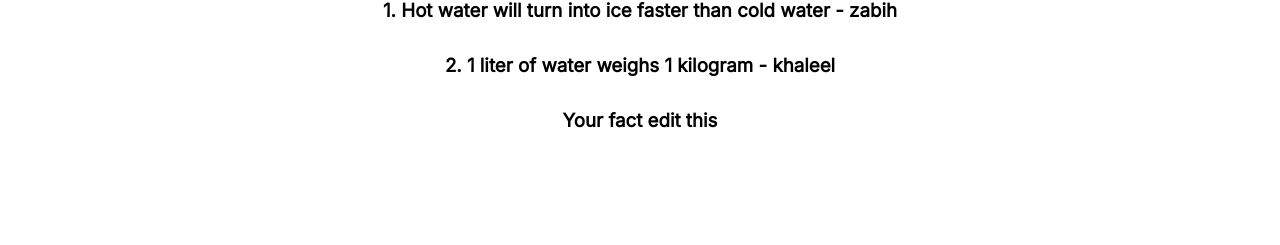
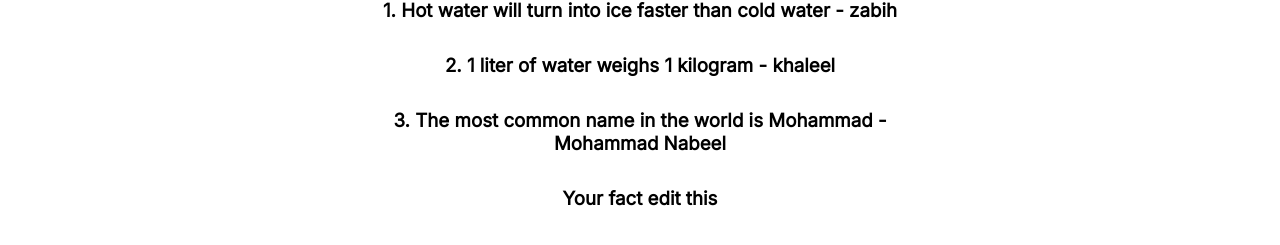
Before and after one commit to zabihhaqqani/First-pull-request, a plain HTML site: page index.html in a window 1280 px wide. Shown: the part 133-378 px from the top of the page. Drawn offline with Linux system fonts and the light colour scheme.

Commit message:
Added a cool fact

```diff
--- a/index.html
+++ b/index.html
@@ -13,6 +13,8 @@
       <h1>Cool Facts</h1>
       <h3>1. Hot water will turn into ice faster than cold water - zabih</h3>
       <h3>2. 1 liter of water weighs 1 kilogram - khaleel</h3>
+      <h3>3. The most common name in the world is Mohammad -Mohammad Nabeel</h3>
+
       <h3>Your fact edit this</h3>
     </div>
   </body>
```
